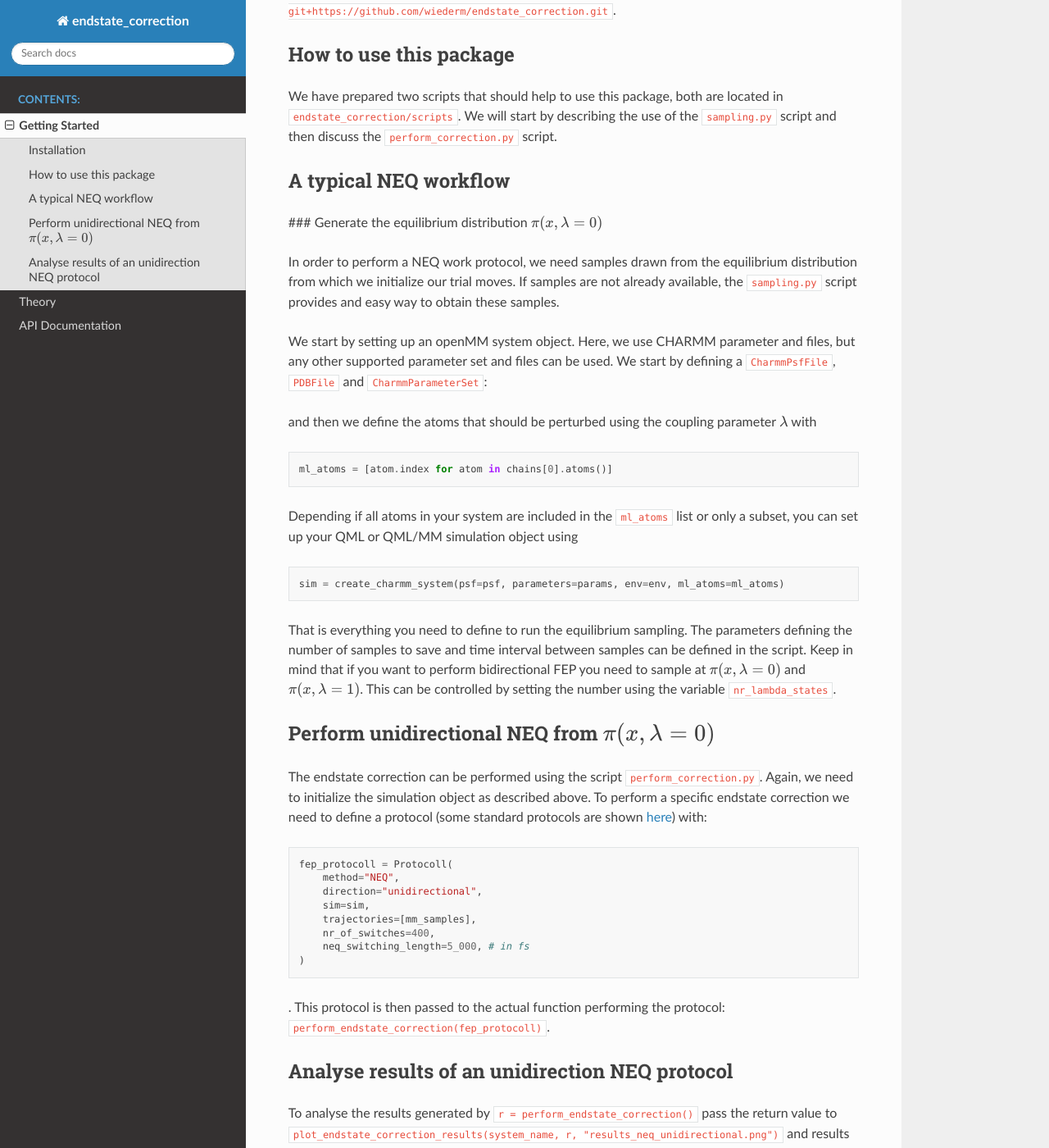
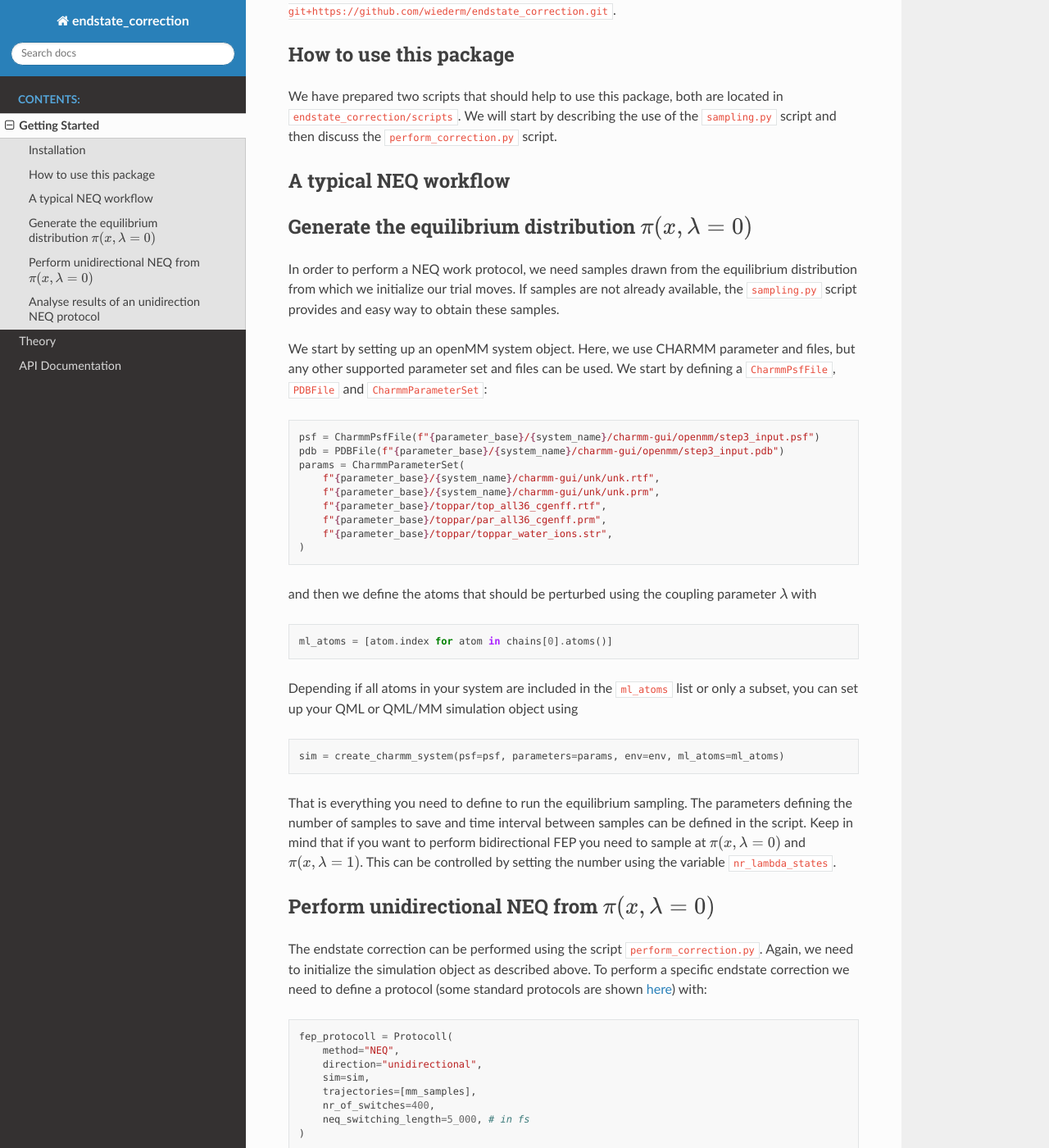
Before and after one commit to xiki-tempula/endstate_correction, a Sphinx documentation site: the page built from docs/getting_started.rst, in a window 1280 px wide and 1400 px high, scrolled down 362 px. Shown: the whole window at 82% size. Built offline with Sphinx 7.4.7 and the Read the Docs theme 2.0.0, drawn with Linux system fonts in a browser that asks for light colours; the version number could not be read and is left out; some of the changed text lies outside the part shown.

Commit message:
updating formating

```diff
--- a/docs/getting_started.rst
+++ b/docs/getting_started.rst
@@ -20,8 +20,8 @@ We will start by describing the use of the  :code:`sampling.py` script and then
 A typical NEQ workflow
 ----------------------------------
 
-### Generate the equilibrium distribution :math:`\pi(x, \lambda=0)`
-
+Generate the equilibrium distribution :math:`\pi(x, \lambda=0)`
+--------------------------------------------------------------------
 
 In order to perform a NEQ work protocol, we need samples drawn from the equilibrium distribution from which we initialize our trial moves.
 If samples are not already available, the :code:`sampling.py` script provides and easy way to obtain these samples.
@@ -29,6 +29,7 @@ If samples are not already available, the :code:`sampling.py` script provides an
 We start by setting up an openMM system object. Here, we use CHARMM parameter and files, but any other supported parameter set and files can be used. We start by defining a ``CharmmPsfFile``, ``PDBFile`` and ``CharmmParameterSet``:
 
 .. code::
+
     psf = CharmmPsfFile(f"{parameter_base}/{system_name}/charmm-gui/openmm/step3_input.psf")
     pdb = PDBFile(f"{parameter_base}/{system_name}/charmm-gui/openmm/step3_input.pdb")
     params = CharmmParameterSet(
@@ -58,7 +59,7 @@ Keep in mind that if you want to perform bidirectional FEP you need to sample at
 This can be controlled by setting the number using the variable :code:`nr_lambda_states`.
 
 Perform unidirectional NEQ from :math:`\pi(x, \lambda=0)`
-----------------------------------
+--------------------------------------------------------------------
 The endstate correction can be performed using the script :code:`perform_correction.py`.
 Again, we need to initialize the simulation object as described above.
 To perform a specific endstate correction we need to define a protocol (some standard protocols are shown `here <https://github.com/wiederm/endstate_correction/blob/main/endstate_correction/tests/test_endstate_correction.py)>`_)
@@ -75,10 +76,9 @@ with:
       neq_switching_length=5_000, # in fs
   )
 
-.
 This protocol is then passed to the actual function performing the protocol: :code:`perform_endstate_correction(fep_protocoll)`.
 
 Analyse results of an unidirection NEQ protocol
-----------------------------------
+--------------------------------------------------------------------
 
 To analyse the results generated by :code:`r = perform_endstate_correction()` pass the return value to :code:`plot_endstate_correction_results(system_name, r, "results_neq_unidirectional.png")` and results will be plotted and printed.
```
